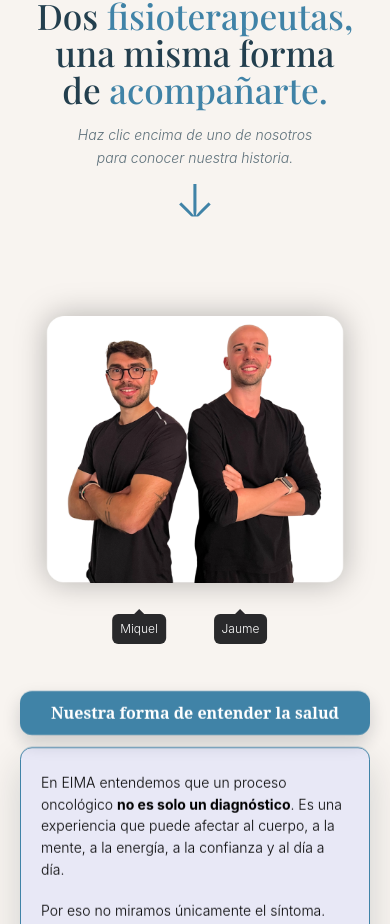
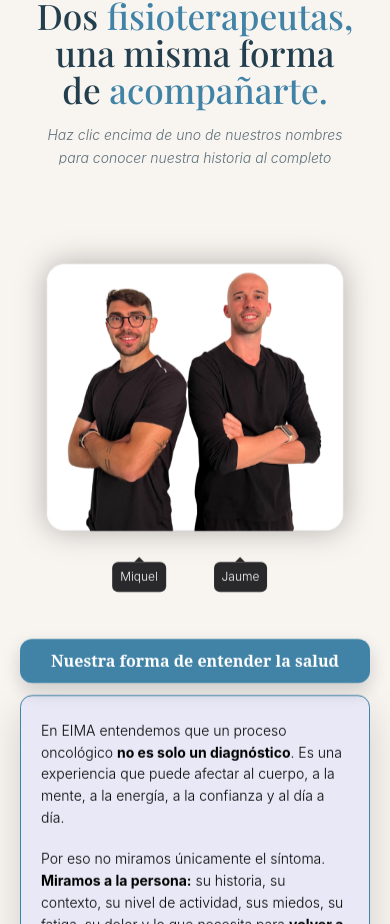
Before and after one commit to miquellaneras/eima, a SvelteKit app: page /quienes-somos in a window 390 px wide. Shown: the part 2498-3422 px from the top of the page. Built offline with nearby package versions, Linux system fonts and the light colour scheme.

Commit message:
Make mobile team names clickable

```diff
--- a/src/routes/quienes-somos/+page.svelte
+++ b/src/routes/quienes-somos/+page.svelte
@@ -9,6 +9,8 @@
   const closingMiddle = 'también necesita';
   const closingAccentTwo = 'tiempo.';
   const teamHintFullText = 'Haz clic encima de uno de nosotros para conocer nuestra historia.';
+  const teamHintMobileLineOne = 'Haz clic encima de uno de nuestros nombres';
+  const teamHintMobileLineTwo = 'para conocer nuestra historia al completo';
   const closingFirstLineLength = closingPrefix.length + closingAccentOne.length;
   const closingSecondLineStart = closingFirstLineLength + 1;
   const closingThirdLineStart = closingSecondLineStart + closingMiddle.length + 1;
@@ -468,15 +470,25 @@
               href="/quienes-somos/historia#jaume"
               aria-label="Ver la historia de Jaume Sansó"
             ></a>
-            <span class="team-photo-tooltip team-photo-tooltip--left" aria-hidden="true">Miquel</span>
-            <span class="team-photo-tooltip team-photo-tooltip--right" aria-hidden="true">Jaume</span>
+            <a
+              class="team-photo-tooltip team-photo-tooltip--left"
+              href="/quienes-somos/historia#miquel"
+              aria-label="Ver la historia de Miquel Galmés"
+              >Miquel</a
+            >
+            <a
+              class="team-photo-tooltip team-photo-tooltip--right"
+              href="/quienes-somos/historia#jaume"
+              aria-label="Ver la historia de Jaume Sansó"
+              >Jaume</a
+            >
           </div>
         </div>
 
         <p class="team-photo-hint team-photo-hint--mobile mt-[-0.5rem] text-center text-[14px] font-light italic leading-relaxed text-[#233F4E]/72 md:hidden">
-          <span>{getTypedSegment(typedTeamHint, 0, 34)}</span>
+          <span>{teamHintMobileLineOne}</span>
           <br />
-          <span>{getTypedSegment(typedTeamHint, 34, teamHintFullText.length - 34)}</span>{#if teamHintStarted && typedTeamHint.length < teamHintFullText.length}<span class="team-hint-cursor"></span>{/if}
+          <span>{teamHintMobileLineTwo}</span>
         </p>
 
         <div class="team-actions mt-6 flex items-center justify-center md:mt-3">
@@ -805,6 +817,7 @@
   .team-photo-hover--right:hover ~ .team-photo-tooltip--right,
   .team-photo-hover--right:focus-visible ~ .team-photo-tooltip--right {
     opacity: 1;
+    pointer-events: auto;
     transform: translate(-50%, 0) scale(1);
   }
 
@@ -985,7 +998,7 @@
 
     .team-photo-card {
       aspect-ratio: 1.13 / 1;
-      margin-top: 0.35rem;
+      margin-top: 0.75rem;
       margin-inline: auto;
       order: 3;
       overflow: visible;
@@ -1000,18 +1013,7 @@
       margin-top: 1rem;
       order: 2;
       overflow: visible;
-      padding-bottom: 0.15rem;
-    }
-
-    .team-photo-hint--mobile::after {
-      color: #4083a7;
-      content: '↓';
-      display: block;
-      font-size: 3.1rem;
-      font-style: normal;
-      font-weight: 300;
-      line-height: 0.95;
-      margin: 0.55rem auto 0;
+      padding-bottom: 0;
     }
 
     .team-photo-tooltip {
@@ -1020,7 +1022,12 @@
 
     .team-photo-hover {
       bottom: 0.15rem;
+      pointer-events: none;
       top: 0.15rem;
+    }
+
+    .team-photo-tooltip {
+      pointer-events: auto;
     }
 
     .team-health-wrap {
```
